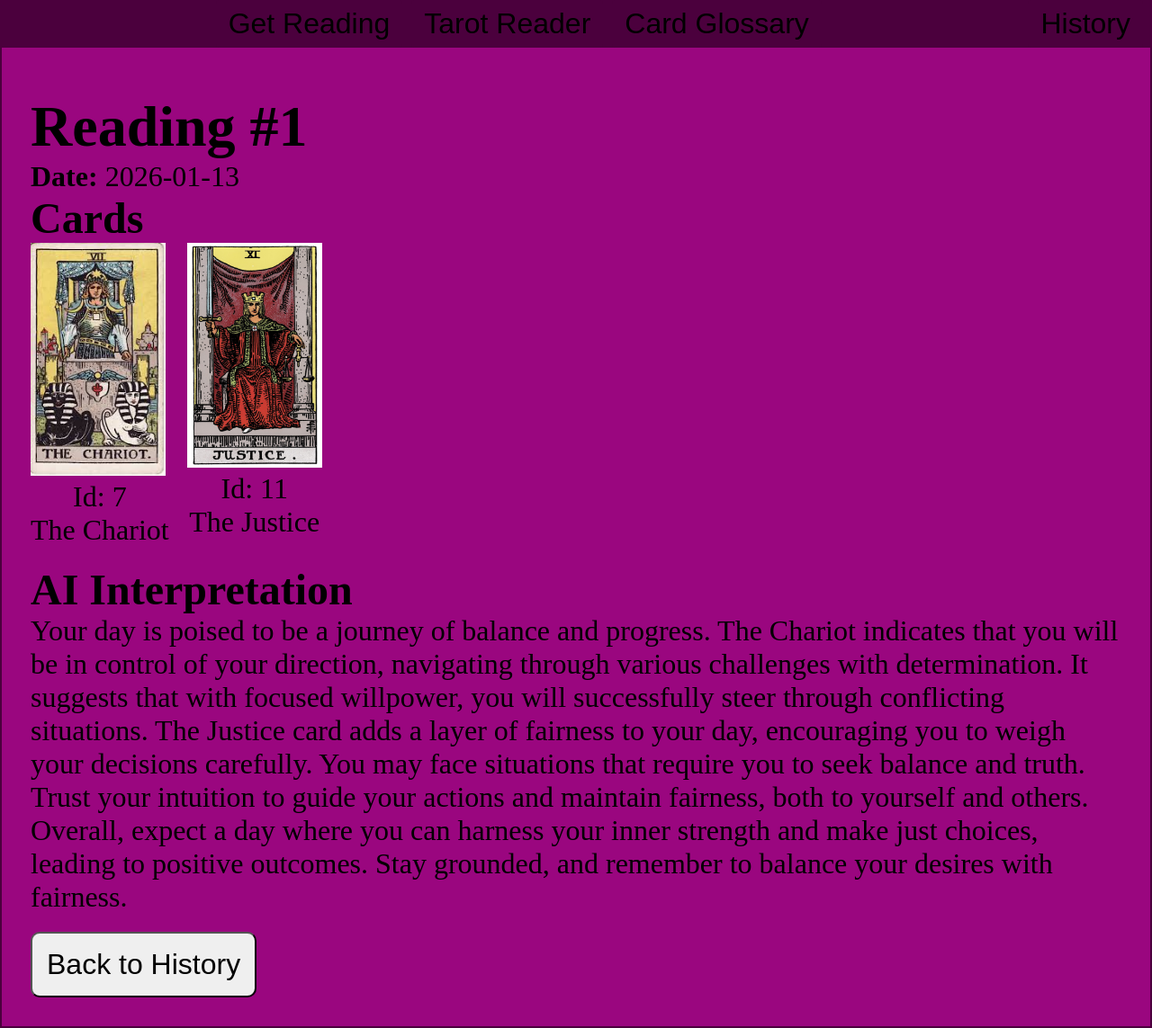
After one commit to PandoraV1/Tarot-Reader, a Flask app: page /history/1 in a window 1280 px wide. The commit adds this page. Shown: the whole page at 90% size. Run offline with Flask 3, Linux system fonts and the light colour scheme; data comes from the database, SQL or seed files in the repository; both versions use the stored data as it was after the commit.

Commit message:
added history page that acuratly shows the history for privious card readings

```diff
--- a/Tarot_Reader/main.py
+++ b/Tarot_Reader/main.py
@@ -41,6 +41,64 @@ def get_ai_answer(user_question: str, system_prompt: str) -> str:
 @app.route('/')
 def home():
     return render_template('home.html')
+
+@app.route('/history')
+def history():
+    conn = get_db_connection()
+    readings = conn.execute(
+        """
+        SELECT readingID, readingDate,
+               card1ID, card2ID, card3ID, card4ID, card5ID, card6ID,
+               aiInterpretation
+        FROM readingHistory
+        ORDER BY readingID DESC
+        """
+    ).fetchall()
+    conn.close()
+    return render_template('history.html', readings=readings)
+
+@app.route('/history/<int:reading_id>')
+def history_detail(reading_id):
+    conn = get_db_connection()
+
+    # Get the reading row
+    reading = conn.execute(
+        """
+        SELECT readingID, readingDate,
+               card1ID, card2ID, card3ID, card4ID, card5ID, card6ID,
+               aiInterpretation
+        FROM readingHistory
+        WHERE readingID = ?
+        """,
+        (reading_id,)
+    ).fetchone()
+
+    if reading is None:
+        conn.close()
+        return "Reading not found", 404
+
+    # Collect card IDs and fetch their details
+    card_ids = [
+        reading['card1ID'],
+        reading['card2ID'],
+        reading['card3ID'],
+        reading['card4ID'],
+        reading['card5ID'],
+        reading['card6ID'],
+    ]
+    card_ids = [cid for cid in card_ids if cid is not None]
+
+    cards = []
+    if card_ids:
+        placeholders = ",".join("?" for _ in card_ids)
+        cards = conn.execute(
+            f"SELECT id, name FROM cardsInfo WHERE id IN ({placeholders})",
+            card_ids
+        ).fetchall()
+
+    conn.close()
+    return render_template('history_detail.html', reading=reading, cards=cards)
+
 
 @app.route('/glossary')
 def glossary():
@@ -104,16 +162,20 @@ def cards():
                 "Use both cards together with the user's question to give one short and focused reading."
                 )
 
+        # Get AI answer based on the user's input
+        try:
+            ai_answer = get_ai_answer(user_question, system_prompt)
+
             conn = get_db_connection()
             cur = conn.cursor()
 
             cur.execute(
                 """
                 INSERT INTO readingHistory (
-                    card1ID, card2ID, card3ID, card4ID, card5ID, card6ID
-                ) VALUES (?, ?, NULL, NULL, NULL, NULL)
+                    card1ID, card2ID, card3ID, card4ID, card5ID, card6ID, aiInterpretation
+                ) VALUES (?, ?, NULL, NULL, NULL, NULL, ?)
                 """,
-                (card1['id'], card2['id'])
+                (card1['id'], card2['id'], ai_answer)
             )
 
             reading_id = cur.lastrowid
@@ -128,10 +190,6 @@ def cards():
 
             conn.commit()
             conn.close()
-
-        # Get AI answer based on the user's input
-        try:
-            ai_answer = get_ai_answer(user_question, system_prompt)
         except Exception as e:
             ai_answer = f"Error calling AI: {e}"
 
--- a/Tarot_Reader/templates/card_detail.html
+++ b/Tarot_Reader/templates/card_detail.html
@@ -23,7 +23,9 @@
         </div>
 
         <div class="header-right">
-            <button type="button">History</button>
+            <form action="{{ url_for('history') }}" method="get">
+                <button type="submit">History</button>
+            </form>
         </div>
     </div>
 
--- a/Tarot_Reader/templates/cards.html
+++ b/Tarot_Reader/templates/cards.html
@@ -39,7 +39,9 @@
         </div>
 
         <div class="header-right">
-            <button type="button">History</button>
+            <form action="{{ url_for('history') }}" method="get">
+                <button type="submit">History</button>
+            </form>
         </div>
     </div>
 
--- a/Tarot_Reader/templates/glossary.html
+++ b/Tarot_Reader/templates/glossary.html
@@ -24,7 +24,9 @@
             </div>
 
             <div class="header-right">
-                <button type="button">History</button>
+                <form action="{{ url_for('history') }}" method="get">
+                    <button type="submit">History</button>
+                </form>
             </div>
         </div>
 
--- /dev/null
+++ b/Tarot_Reader/templates/history_detail.html
@@ -0,0 +1,57 @@
+<!DOCTYPE html>
+<html lang="en">
+<head>
+    <meta charset="UTF-8">
+    <title>Reading {{ reading['readingID'] }}</title>
+    <link href="{{ url_for('static', filename='styles/style.css') }}" rel="stylesheet">
+</head>
+<body>
+    <div class="header-bar">
+        <div class="header-center">
+            <form action="{{ url_for('cards') }}" method="get">
+                <button type="submit">Get Reading</button>
+            </form>
+            <form action="{{ url_for('home') }}" method="get">
+                <button type="submit">Tarot Reader</button>
+            </form>
+            <form action="{{ url_for('glossary') }}" method="get">
+                <button type="submit">Card Glossary</button>
+            </form>
+        </div>
+        <div class="header-right">
+            <form action="{{ url_for('history') }}" method="get">
+                <button type="submit">History</button>
+            </form>
+        </div>
+    </div>
+
+    <div style="margin-top: 70px;">
+        <h1>Reading #{{ reading['readingID'] }}</h1>
+        {% if reading['readingDate'] %}
+            <p><strong>Date:</strong> {{ reading['readingDate'] }}</p>
+        {% endif %}
+
+        <h2>Cards</h2>
+        <div style="display: flex; flex-wrap: wrap; gap: 20px;">
+            {% for c in cards %}
+                <div style="text-align: center;">
+                    <img src="{{ url_for('static', filename='images/card_' ~ c['id'] ~ '.jpg') }}"
+                         alt="{{ c['name'] }}"
+                         style="max-width: 150px; height: auto; display: block; margin-bottom: 5px;">
+                    <div>Id: {{ c['id'] }}</div>
+                    <div>The {{ c['name'] }}</div>
+                </div>
+            {% endfor %}
+        </div>
+
+        {% if reading['aiInterpretation'] %}
+            <h2 style="margin-top: 20px;">AI Interpretation</h2>
+            <p>{{ reading['aiInterpretation'] }}</p>
+        {% endif %}
+
+        <form action="{{ url_for('history') }}" method="get" style="margin-top: 20px;">
+            <button type="submit">Back to History</button>
+        </form>
+    </div>
+</body>
+</html>
--- a/Tarot_Reader/templates/home.html
+++ b/Tarot_Reader/templates/home.html
@@ -40,7 +40,9 @@
         </div>
 
         <div class="header-right">
-            <button type="button">History</button>
+            <form action="{{ url_for('history') }}" method="get">
+                <button type="submit">History</button>
+            </form>
         </div>
     </div>
 
```
Also changed, not shown: Tarot_Reader/templates/history.html (added, +103 -0 lines), Tarot_Reader/Testdb.db.
